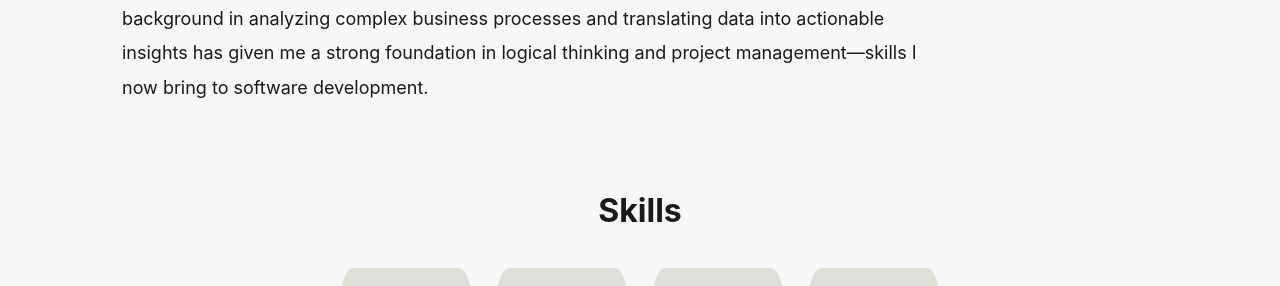
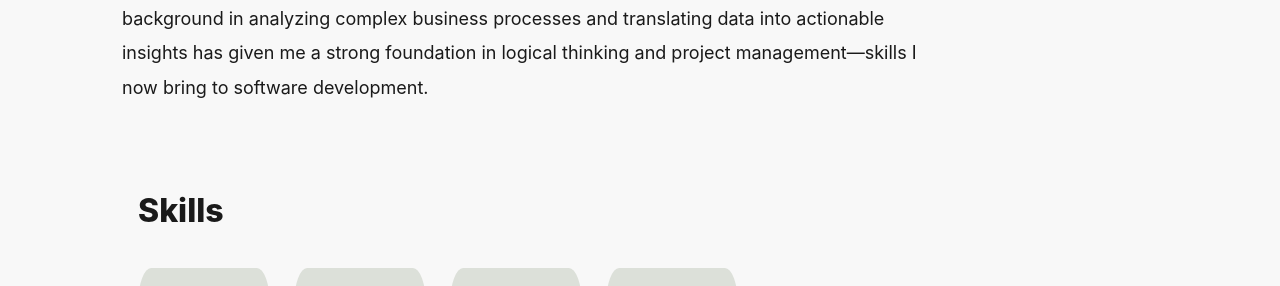
Before and after one commit to Jpangi/portfolio, a React (Vite) app: page /About in a window 1280 px wide. Shown: the part 360-646 px from the top of the page. Built offline with nearby package versions, Linux system fonts and the light colour scheme.

Commit message:
updated about page skills to left align

```diff
--- a/src/index.css
+++ b/src/index.css
@@ -1,5 +1,3 @@
-
-
 /* BASE & TYPOGRAPHY  */
 * {
   box-sizing: border-box;
@@ -86,6 +84,7 @@ body {
     opacity: 0;
     transform: translateX(-30px);
   }
+
   to {
     opacity: 1;
     transform: translateX(0);
@@ -97,6 +96,7 @@ body {
     opacity: 0;
     transform: translateX(30px);
   }
+
   to {
     opacity: 1;
     transform: translateX(0);
@@ -115,7 +115,7 @@ body {
 .projects-wrapper {
   max-width: 1280px;
   margin: 0 auto;
-   animation: fadeInLeft 0.8s ease-out;
+  animation: fadeInLeft 0.8s ease-out;
 }
 
 .projects-grid {
@@ -247,6 +247,7 @@ body {
   color: #1d4ed8;
   gap: 0.625rem;
 }
+
 .project-github {
   display: inline-flex;
   align-items: center;
@@ -257,6 +258,7 @@ body {
   transition: all 0.2s ease;
   padding: 0.5rem 0;
 }
+
 .project-github:hover {
   color: #1d4ed8;
   gap: 0.625rem;
@@ -282,7 +284,7 @@ body {
   color: #1a1a1a;
   max-width: 1100px;
   margin: 0 auto;
-   animation: fadeInLeft 0.8s ease-out;
+  animation: fadeInLeft 0.8s ease-out;
 }
 
 .about-container h1 {
@@ -308,11 +310,12 @@ body {
   padding: 3rem 1rem;
   display: flex;
   flex-direction: column;
-  align-items: center;
 }
 
 .skills-title {
-
+   font-size: 2.5rem;
+  font-weight: 800;
+  text-align: left;
   font-size: 2rem;
   margin-bottom: 2rem;
 }
@@ -341,7 +344,8 @@ body {
 
 .skill-badge:hover {
   transform: translateY(-5px);
-  background: #7b7b7b; /* blue accent */
+  background: #7b7b7b;
+  /* blue accent */
 }
 
 
--- a/src/pages/About.jsx
+++ b/src/pages/About.jsx
@@ -14,7 +14,6 @@ function About() {
         given me a strong foundation in logical thinking and project
         management—skills I now bring to software development.
       </p>
-      {/* my stack component */}
       {/* experience component */}
       <Skills/>
       </div>
--- a/src/pages/Home.jsx
+++ b/src/pages/Home.jsx
@@ -12,7 +12,6 @@ function Home() {
             beautiful websites your users will love
           </p>
         </div>
-        {/* Image component */}
         <ProfilePic />
         {/* two button components */}
         {/* social media components */}
--- a/src/pages/Projects.jsx
+++ b/src/pages/Projects.jsx
@@ -45,7 +45,7 @@ function Projects() {
               <div className="project-tech">
                 {project.tech.map((tech, techIndex) => (
                   <span key={techIndex} className="tech-item">
-                    🔧 {tech} {techIndex < project.tech.length - 1 ? "·" : ""}
+                    🔧 {tech}
                   </span>
                 ))}
               </div>
```
Also changed, not shown: src/components/ui/Button.jsx (deleted, +0 -11 lines).
